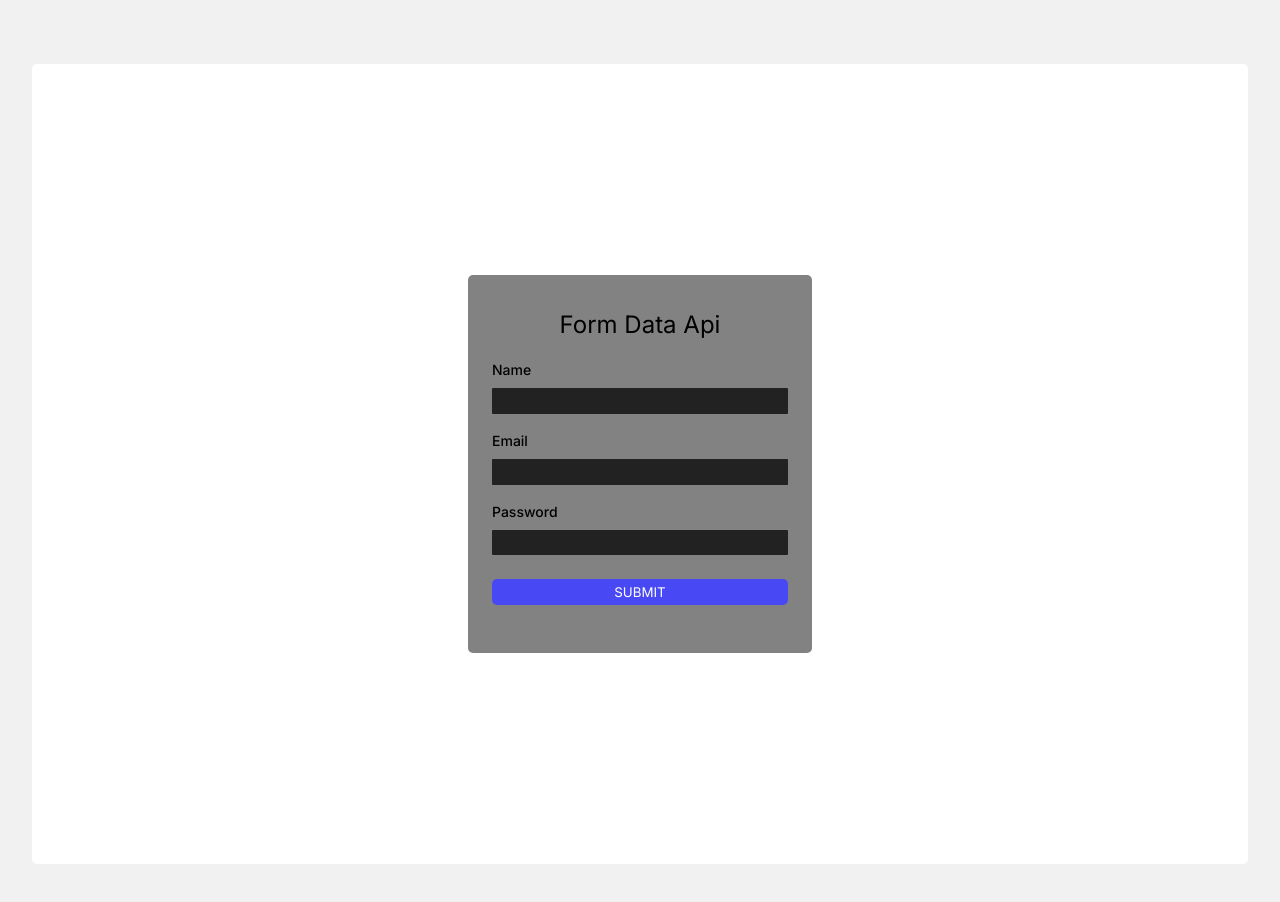
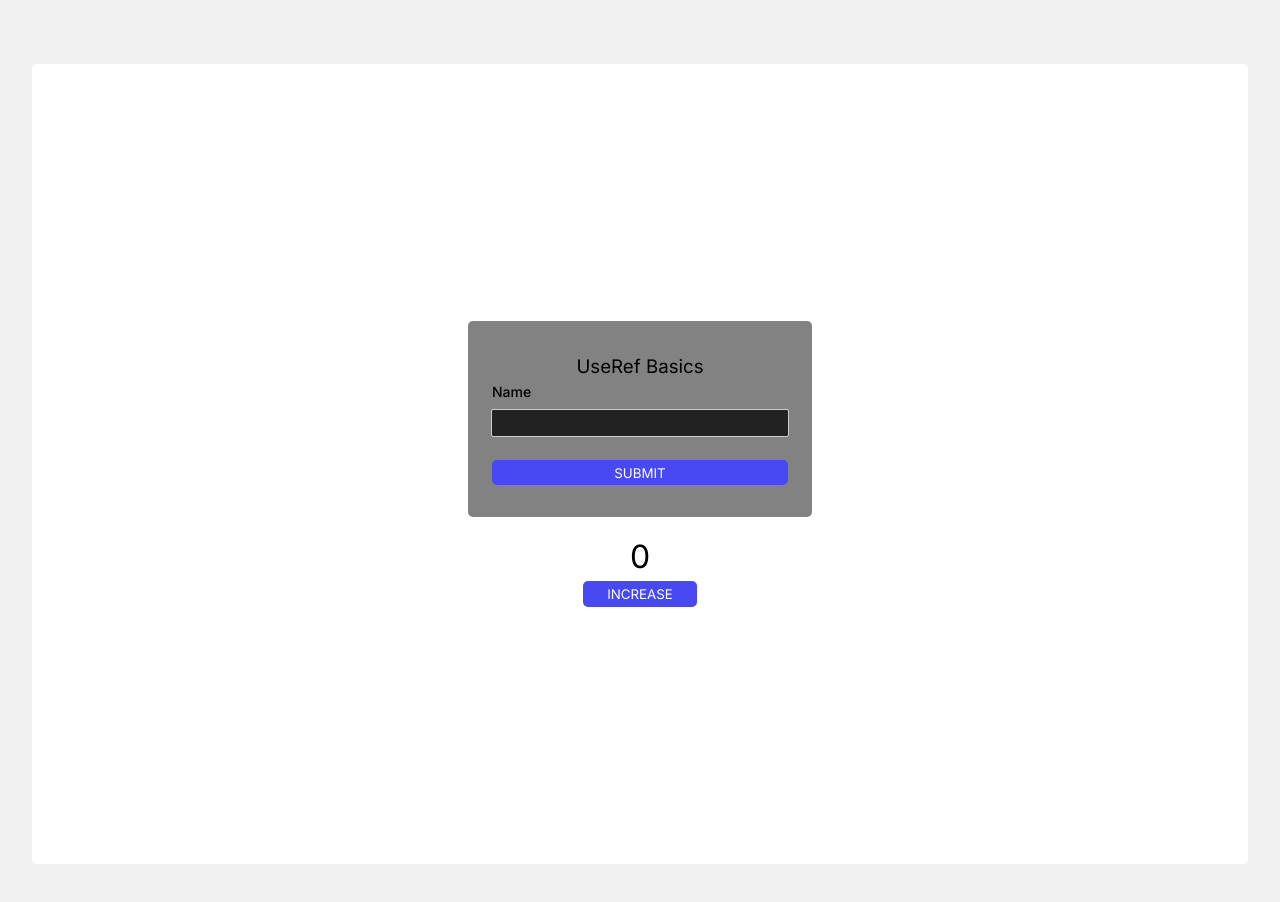
Before and after one commit to Mel-Turham/React-review-part-2, a React (Vite) app: page / in a window 1280 px wide. Shown: the top 902 px of the page. Built offline with nearby package versions, Linux system fonts and the light colour scheme.

Commit message:
render component useRef in app.jsx

```diff
--- a/src/App.jsx
+++ b/src/App.jsx
@@ -2,7 +2,9 @@
 // import MultipleEffects from './Tutorials/02-useEffect/starter/03-multiple-effects';
 // import UseEffectFetchUser from './Tutorials/02-useEffect/starter/04-useEffect-fetch';
 
-import FormDataApi from './Tutorials/06-forms/starter/05-form-data';
+import UserRefBasics from "./Tutorials/07-useRef/starter/01-useRef-basics";
+
+// import FormDataApi from './Tutorials/06-forms/starter/05-form-data';
 
 // import OtherInputs from './Tutorials/06-forms/starter/04-other-inputs';
 
@@ -57,7 +59,8 @@ const App = () => {
 
 			{/* {/* <MultipleInputs/> */}
 			{/* <OtherInputs /> */}
-			<FormDataApi />
+			{/* <FormDataApi /> */}
+			<UserRefBasics/>
 		</div>
 	);
 };
--- /dev/null
+++ b/src/Tutorials/07-useRef/starter/01-useRef-basics.jsx
@@ -0,0 +1,71 @@
+import { useState, useEffect, useRef } from 'react';
+
+// useRef DOES NOT TRIGGER RE_RENDER
+// preserves the value between renders
+// target DOM nodes/elements
+
+const UserRefBasics = () => {
+	const [value, setValue] = useState(0);
+	const refContainer = useRef(null);
+	const isMounted = useRef(false);
+	// useEffect(() => {
+	// 	console.log(refContainer);
+	// }, []);
+
+	useEffect(() => {
+		if (!isMounted.current) {
+			isMounted.current = true;
+			return;
+		}
+		console.log('re-render');
+	}, []);
+
+	useEffect(() => {
+		refContainer.current.focus();
+	}, []);
+
+	// useRef allows us to uncontrolled the form state
+	const handleOnsubmit = (e) => {
+		e.preventDefault();
+		const name = refContainer.current.value;
+		if (!name) {
+      alert('the field will be not empty');
+			return;
+		}
+    refContainer.current.value = '';
+		console.log(name.trim());
+	};
+
+	const handleOnclick = () => {
+		setValue((prevValue) => prevValue + 1);
+	};
+	return (
+		<>
+			<form className='form' onSubmit={handleOnsubmit}>
+				<h3>UseRef basics</h3>
+				<div className='form-row'>
+					<label htmlFor='name' className='form-label'>
+						name
+					</label>
+					<input
+						ref={refContainer}
+						type='text'
+						name='name'
+						id='name'
+						autoComplete='off'
+						className='form-input'
+					/>
+				</div>
+				<button type='submit' className='btn btn-block'>
+					Submit
+				</button>
+			</form>
+			<h1>{value}</h1>
+			<button type='button' className='btn' onClick={handleOnclick}>
+				increase
+			</button>
+		</>
+	);
+};
+
+export default UserRefBasics;
--- a/src/index.css
+++ b/src/index.css
@@ -38,7 +38,6 @@ html {
 	background: rgb(72, 72, 244);
 	color: #fff;
 	border-radius: 5px;
-	margin: 1rem 0;
 	font-weight: 400;
 	transition: all 300ms ease-in-out;
 	text-transform: uppercase;
@@ -75,7 +74,6 @@ h4,
 h5,
 h6 {
 	font-weight: 400;
-	margin-bottom: 1rem;
 	text-transform: capitalize;
 	text-align: center;
 }
@@ -159,6 +157,7 @@ a {
 	align-items: center;
 	transition: all 300ms linear;
 	border-radius: 5px;
+	margin-bottom: 1rem;
 }
 
 .form-row {
```
